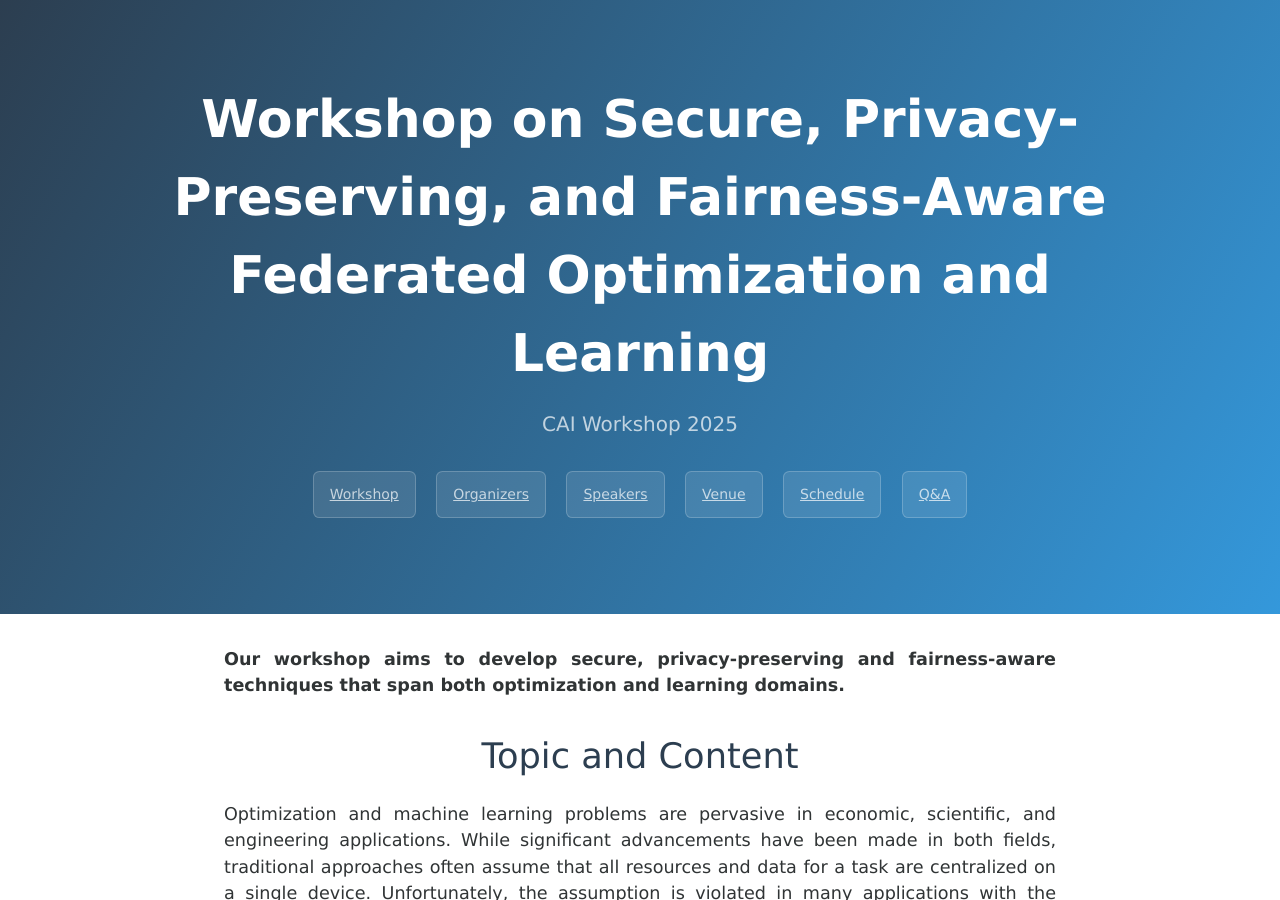
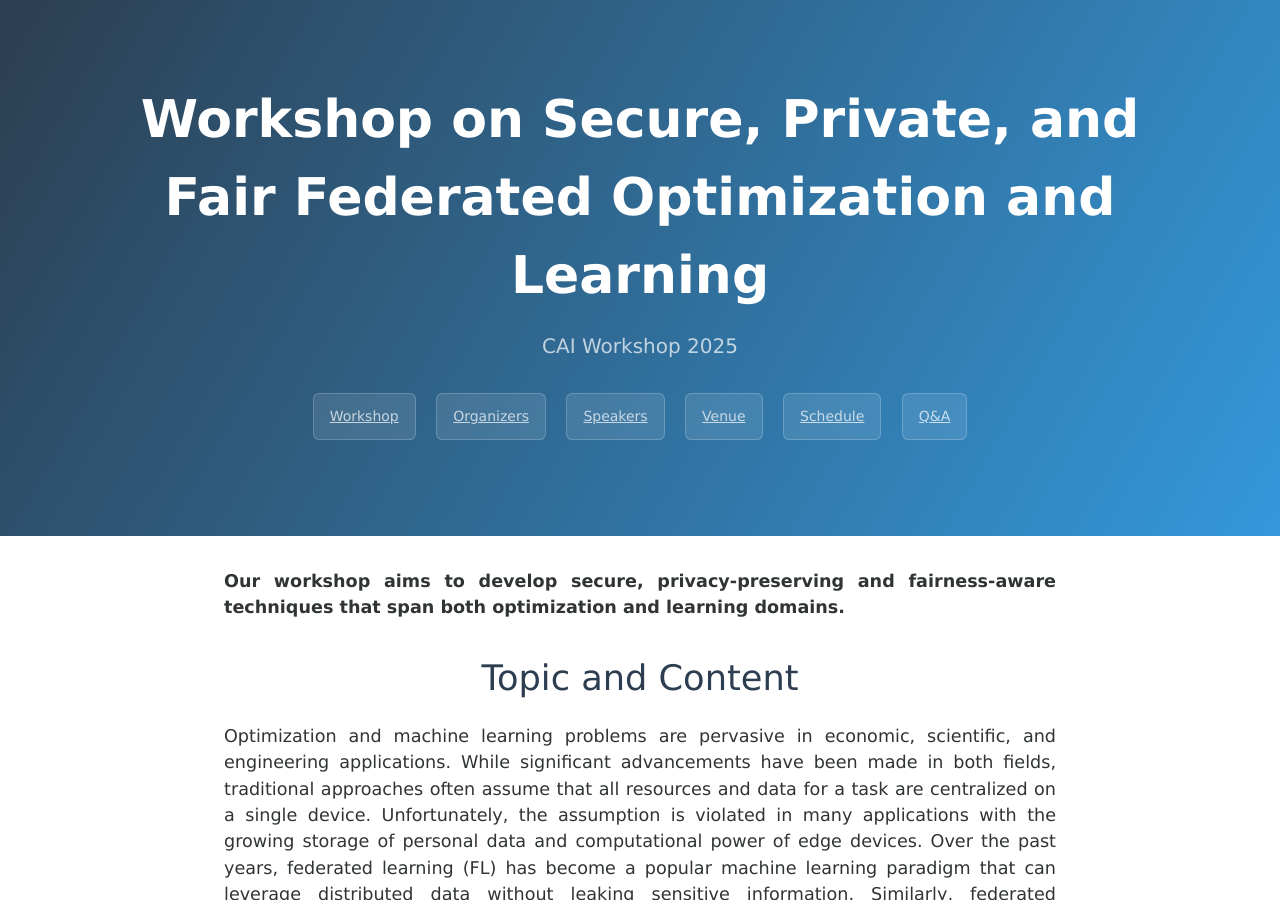
Before and after one commit to xw00616/Fairness-aware-Federated-Optimization-and-Learning, a Jekyll site: the page built from index.md, in a window 1280 px wide and 900 px high. Built offline with Jekyll 4.4.1, drawn with Linux system fonts in a browser that asks for light colours.

Commit message:
Update _config.yml

```diff
--- a/_config.yml
+++ b/_config.yml
@@ -1,5 +1,5 @@
 # Setup
-title: Workshop on Secure, Privacy-Preserving, and Fairness-Aware Federated Optimization and Learning <br>
+title: Workshop on Secure, Private, and Fair Federated Optimization and Learning <br>
 description: CAI Workshop 2025
 baseurl:      "/Fairness-aware-Federated-Optimization-and-Learning"
 paginate:     1
```
